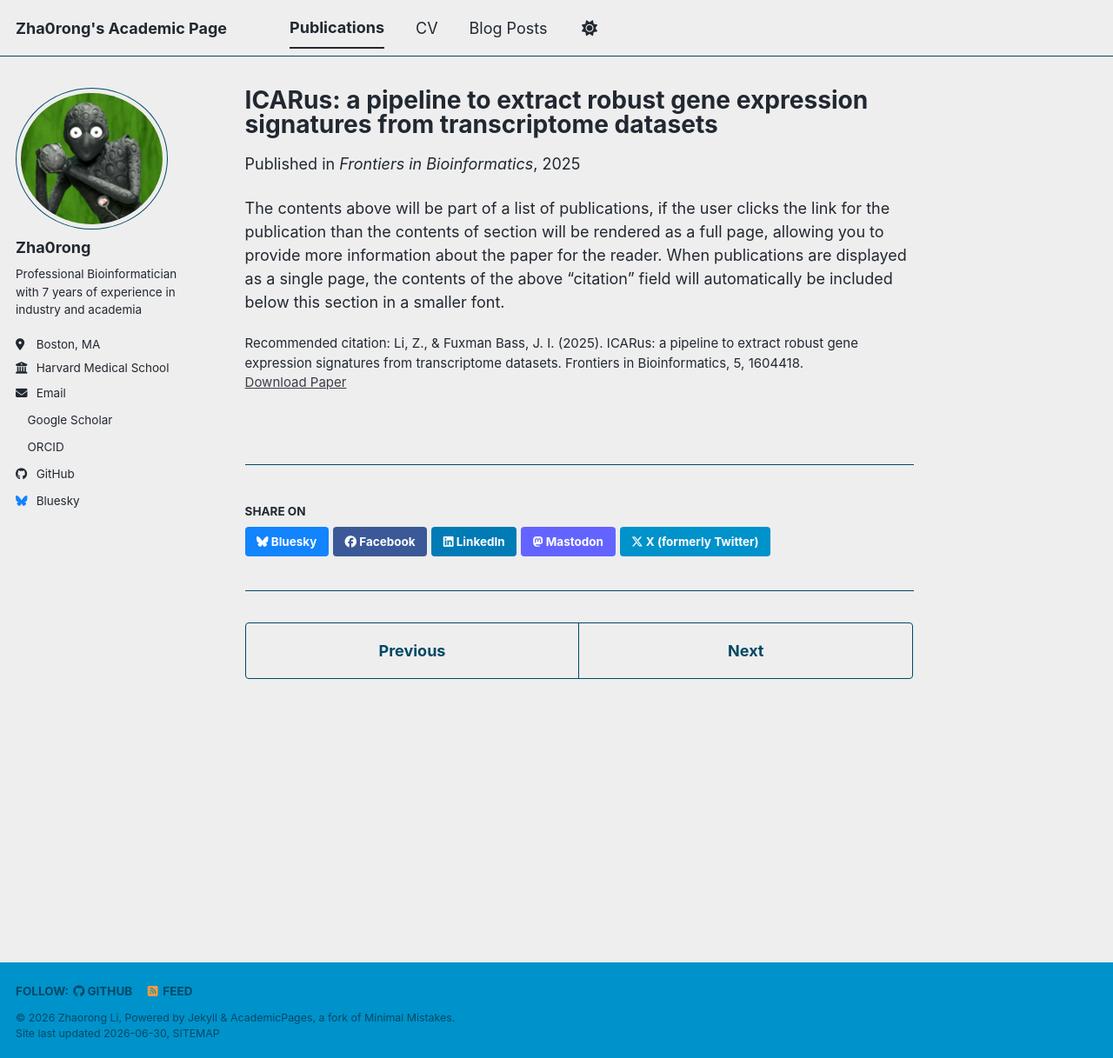
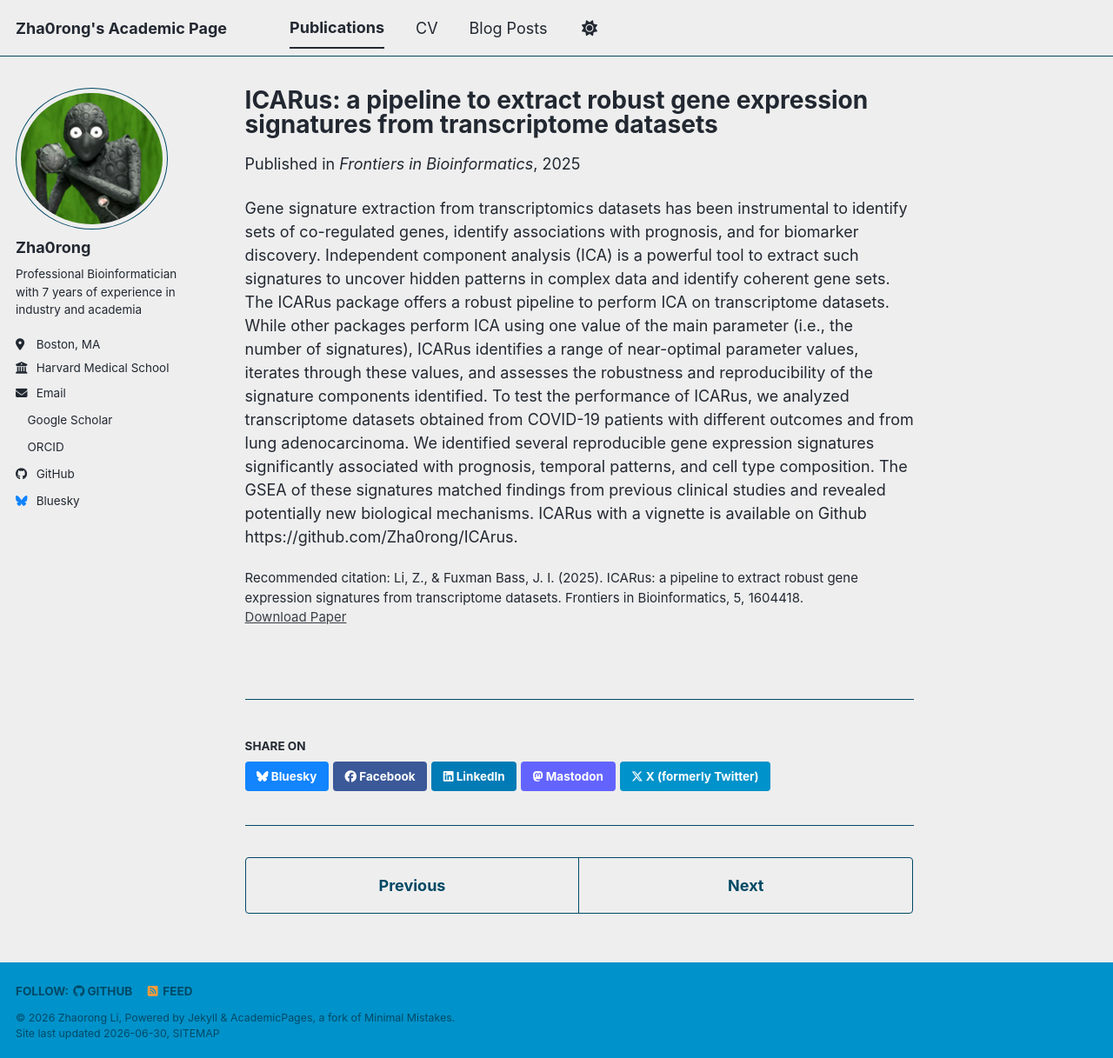
Before and after one commit to Zha0rong/Zha0rong.github.io, a Jekyll site: the page built from _publications/2025-06-18-ICARus-a-pipeline-to-extract-robust-gene-expression-signatures-from-transcriptome-datasets.md, in a window 1280 px wide and 1217 px high. Shown: the whole window at 87% size. Built offline with Jekyll 4.4.1, drawn with Linux system fonts in a browser that asks for light colours; a style sheet for code colours, icons or effects is not loaded.

Commit message:
Fix permalink and publication name

```diff
--- a/_publications/2025-06-18-ICARus a pipeline to extract robust gene expression signatures from transcriptome datasets.md
+++ b/_publications/2025-06-18-ICARus-a-pipeline-to-extract-robust-gene-expression-signatures-from-transcriptome-datasets.md
@@ -2,11 +2,12 @@
 title: "ICARus: a pipeline to extract robust gene expression signatures from transcriptome datasets"
 collection: publications
 category: manuscripts
-permalink: /publications/2025-06-18-ICARus a pipeline to extract robust gene expression signatures from transcriptome datasets
+permalink: /publications/2025-06-18-ICARus-a-pipeline-to-extract-robust-gene-expression-signatures-from-transcriptome-datasets
 excerpt: 'Gene signature extraction from transcriptomics datasets has been instrumental to identify sets of co-regulated genes, identify associations with prognosis, and for biomarker discovery. Independent component analysis (ICA) is a powerful tool to extract such signatures to uncover hidden patterns in complex data and identify coherent gene sets. The ICARus package offers a robust pipeline to perform ICA on transcriptome datasets. While other packages perform ICA using one value of the main parameter (i.e., the number of signatures), ICARus identifies a range of near-optimal parameter values, iterates through these values, and assesses the robustness and reproducibility of the signature components identified. To test the performance of ICARus, we analyzed transcriptome datasets obtained from COVID-19 patients with different outcomes and from lung adenocarcinoma. We identified several reproducible gene expression signatures significantly associated with prognosis, temporal patterns, and cell type composition. The GSEA of these signatures matched findings from previous clinical studies and revealed potentially new biological mechanisms. ICARus with a vignette is available on Github https://github.com/Zha0rong/ICArus.'
 date: 2025-06-18
 venue: 'Frontiers in Bioinformatics'
 paperurl: 'https://www.frontiersin.org/journals/bioinformatics/articles/10.3389/fbinf.2025.1604418/full'
 citation: 'Li, Z., & Fuxman Bass, J. I. (2025). ICARus: a pipeline to extract robust gene expression signatures from transcriptome datasets. Frontiers in Bioinformatics, 5, 1604418.'
 ---
-The contents above will be part of a list of publications, if the user clicks the link for the publication than the contents of section will be rendered as a full page, allowing you to provide more information about the paper for the reader. When publications are displayed as a single page, the contents of the above "citation" field will automatically be included below this section in a smaller font.
+
+Gene signature extraction from transcriptomics datasets has been instrumental to identify sets of co-regulated genes, identify associations with prognosis, and for biomarker discovery. Independent component analysis (ICA) is a powerful tool to extract such signatures to uncover hidden patterns in complex data and identify coherent gene sets. The ICARus package offers a robust pipeline to perform ICA on transcriptome datasets. While other packages perform ICA using one value of the main parameter (i.e., the number of signatures), ICARus identifies a range of near-optimal parameter values, iterates through these values, and assesses the robustness and reproducibility of the signature components identified. To test the performance of ICARus, we analyzed transcriptome datasets obtained from COVID-19 patients with different outcomes and from lung adenocarcinoma. We identified several reproducible gene expression signatures significantly associated with prognosis, temporal patterns, and cell type composition. The GSEA of these signatures matched findings from previous clinical studies and revealed potentially new biological mechanisms. ICARus with a vignette is available on Github https://github.com/Zha0rong/ICArus.
```
Also changed, not shown: _publications/2021-08-26-AHR-signaling-is-induced-by-infection-with-coronaviruses.md (renamed from _publications/2021-08-26-AHR signaling is induced by infection with coronaviruses.md, +2 -2 lines).
